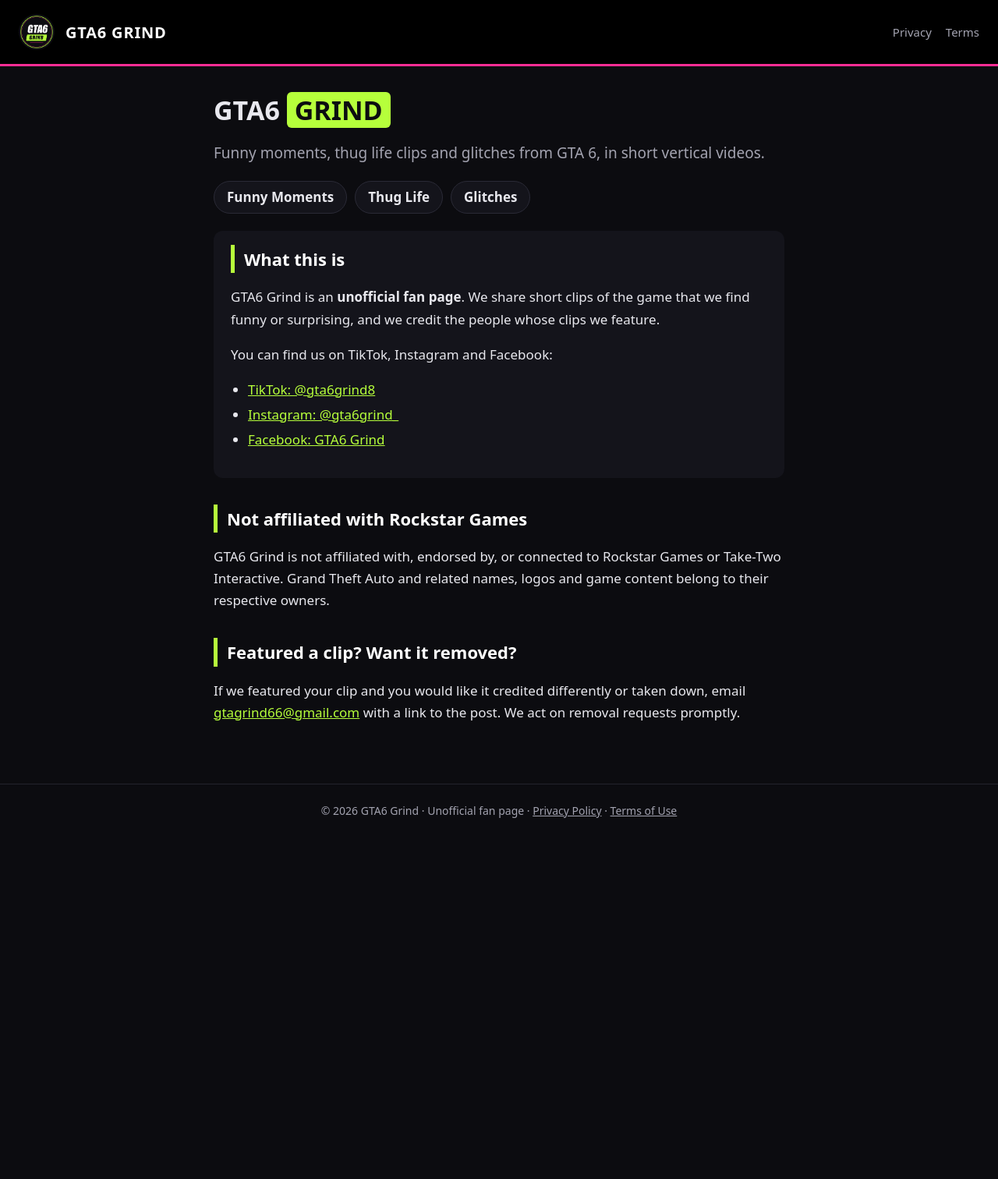
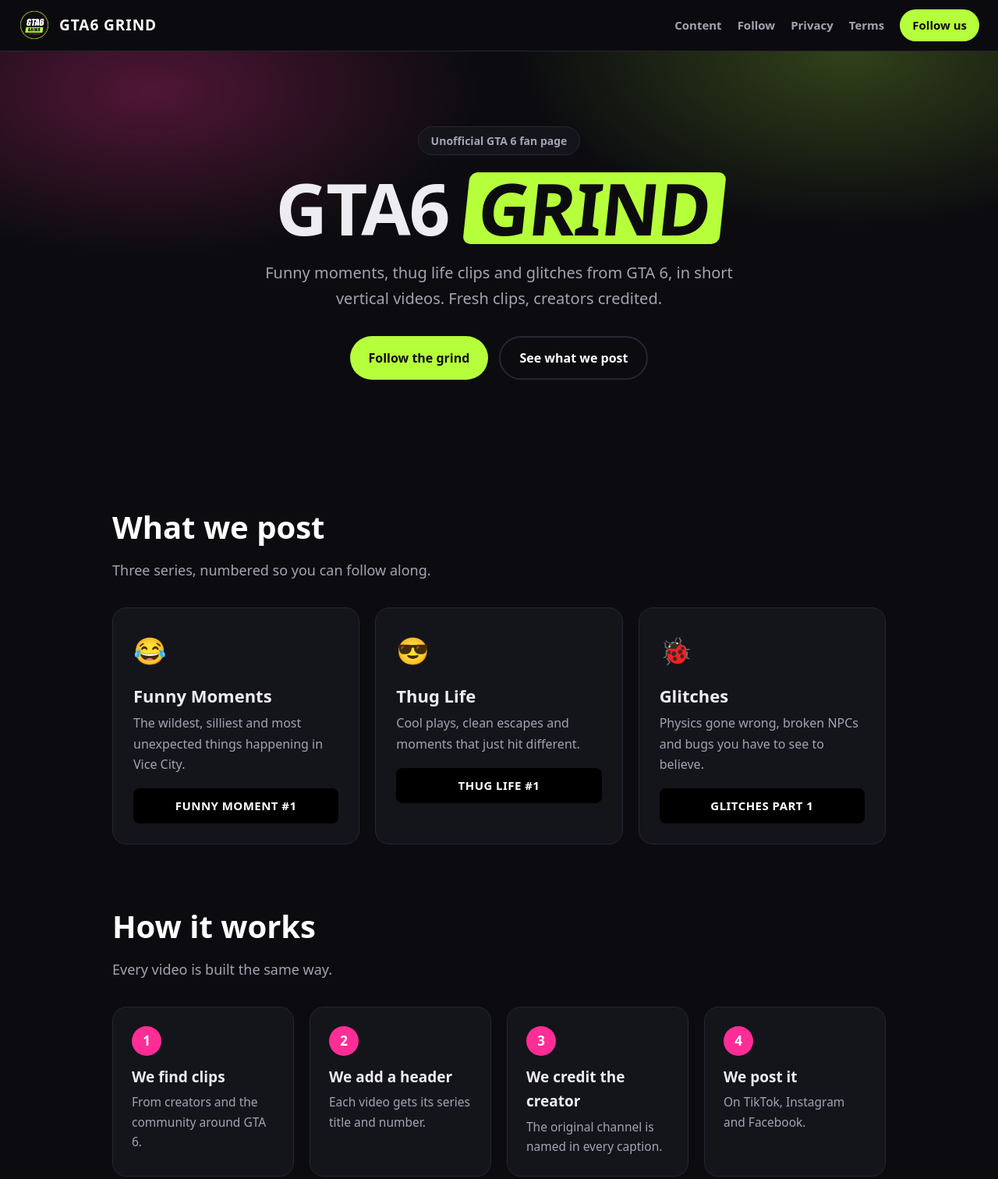
Before and after one commit to arcelen/gta6grind-site, a plain HTML site: page index.html in a window 1280 px wide. Shown: the top 1512 px of the page at 78% size. Before the commit the page ends 1073 px from the top, so only its background shows below. Drawn offline with Linux system fonts and the light colour scheme.

Commit message:
refreshed UI design

```diff
--- a/index.html
+++ b/index.html
@@ -5,6 +5,9 @@
 <meta name="viewport" content="width=device-width,initial-scale=1">
 <title>GTA6 Grind: funny moments, thug life &amp; glitches</title>
 <meta name="description" content="GTA6 Grind is an unofficial fan page sharing funny moments, thug life clips and glitches from GTA 6, with credit to the creators.">
+<meta property="og:title" content="GTA6 Grind">
+<meta property="og:description" content="Funny moments, thug life clips and glitches from GTA 6.">
+<meta property="og:image" content="logo.png">
 <link rel="icon" href="logo.png">
 <link rel="stylesheet" href="style.css">
 </head>
@@ -12,31 +15,79 @@
 <header>
   <img src="logo.png" alt="GTA6 Grind logo">
   <a class="brand" href="index.html">GTA6 GRIND</a>
-  <nav><a href="privacy.html">Privacy</a><a href="terms.html">Terms</a></nav>
+  <nav>
+    <a href="#categories">Content</a>
+    <a href="#follow">Follow</a>
+    <a href="privacy.html">Privacy</a>
+    <a href="terms.html">Terms</a>
+    <a class="cta" href="#follow">Follow us</a>
+  </nav>
 </header>
-<main>
-  <h1>GTA6 <span>GRIND</span></h1>
-  <p class="lead">Funny moments, thug life clips and glitches from GTA 6, in short vertical videos.</p>
 
-  <div class="tags"><span>Funny Moments</span><span>Thug Life</span><span>Glitches</span></div>
+<section class="hero">
+  <span class="eyebrow">Unofficial GTA 6 fan page</span>
+  <h1>GTA6 <span>Grind</span></h1>
+  <p class="lead">Funny moments, thug life clips and glitches from GTA 6, in short vertical videos. Fresh clips, creators credited.</p>
+  <div class="actions">
+    <a class="btn primary" href="#follow">Follow the grind</a>
+    <a class="btn ghost" href="#categories">See what we post</a>
+  </div>
+</section>
 
-  <div class="card">
-    <h2 style="margin-top:0">What this is</h2>
-    <p>GTA6 Grind is an <strong>unofficial fan page</strong>. We share short clips of the game that we find funny or surprising, and we credit the people whose clips we feature.</p>
-    <p>You can find us on TikTok, Instagram and Facebook:</p>
-    <ul>
-      <li><a href="https://www.tiktok.com/@gta6grind8">TikTok: @gta6grind8</a></li>
-      <li><a href="https://www.instagram.com/gta6grind_/">Instagram: @gta6grind_</a></li>
-      <li><a href="https://www.facebook.com/profile.php?id=61596785907584">Facebook: GTA6 Grind</a></li>
-    </ul>
+<section class="section" id="categories">
+  <h2 class="title">What we post</h2>
+  <p class="sub">Three series, numbered so you can follow along.</p>
+  <div class="cards">
+    <div class="cat">
+      <div class="emoji">😂</div>
+      <h3>Funny Moments</h3>
+      <p>The wildest, silliest and most unexpected things happening in Vice City.</p>
+      <div class="bar">Funny Moment #1</div>
+    </div>
+    <div class="cat">
+      <div class="emoji">😎</div>
+      <h3>Thug Life</h3>
+      <p>Cool plays, clean escapes and moments that just hit different.</p>
+      <div class="bar">Thug Life #1</div>
+    </div>
+    <div class="cat">
+      <div class="emoji">🐞</div>
+      <h3>Glitches</h3>
+      <p>Physics gone wrong, broken NPCs and bugs you have to see to believe.</p>
+      <div class="bar">Glitches Part 1</div>
+    </div>
   </div>
+</section>
 
-  <h2>Not affiliated with Rockstar Games</h2>
-  <p>GTA6 Grind is not affiliated with, endorsed by, or connected to Rockstar Games or Take-Two Interactive. Grand Theft Auto and related names, logos and game content belong to their respective owners.</p>
+<section class="section">
+  <h2 class="title">How it works</h2>
+  <p class="sub">Every video is built the same way.</p>
+  <div class="steps">
+    <div class="step"><h3>We find clips</h3><p>From creators and the community around GTA 6.</p></div>
+    <div class="step"><h3>We add a header</h3><p>Each video gets its series title and number.</p></div>
+    <div class="step"><h3>We credit the creator</h3><p>The original channel is named in every caption.</p></div>
+    <div class="step"><h3>We post it</h3><p>On TikTok, Instagram and Facebook.</p></div>
+  </div>
+</section>
 
-  <h2>Featured a clip? Want it removed?</h2>
-  <p>If we featured your clip and you would like it credited differently or taken down, email <a href="mailto:gtagrind66@gmail.com">gtagrind66@gmail.com</a> with a link to the post. We act on removal requests promptly.</p>
-</main>
+<section class="section" id="follow">
+  <h2 class="title">Follow us</h2>
+  <p class="sub">New clips every day.</p>
+  <div class="follow">
+    <a href="https://www.tiktok.com/@gta6grind8"><strong>TikTok</strong><span>@gta6grind8</span></a>
+    <a href="https://www.instagram.com/gta6grind_/"><strong>Instagram</strong><span>@gta6grind_</span></a>
+    <a href="https://www.facebook.com/profile.php?id=61596785907584"><strong>Facebook</strong><span>GTA6 Grind</span></a>
+  </div>
+</section>
+
+<section class="section">
+  <div class="notice">
+    <h2>Not affiliated with Rockstar Games</h2>
+    <p>GTA6 Grind is not affiliated with, endorsed by, or connected to Rockstar Games or Take-Two Interactive. Grand Theft Auto and related names, logos and game content belong to their respective owners.</p>
+    <p><strong>Featured a clip? Want it removed?</strong> Email <a href="mailto:gtagrind66@gmail.com">gtagrind66@gmail.com</a> with a link to the post. We act on removal requests promptly.</p>
+  </div>
+</section>
+
 <footer>
   &copy; 2026 GTA6 Grind &middot; Unofficial fan page &middot; <a href="privacy.html">Privacy Policy</a> &middot; <a href="terms.html">Terms of Use</a>
 </footer>
--- a/style.css
+++ b/style.css
@@ -1,24 +1,78 @@
-:root{--bg:#0c0c10;--panel:#14141b;--text:#e8e8ee;--muted:#a3a3b0;--green:#b6ff3b;--pink:#ff2d95}
+:root{--bg:#0c0c10;--panel:#14141b;--panel2:#1a1a24;--line:#262633;--text:#ececf2;--muted:#a3a3b3;--green:#b6ff3b;--pink:#ff2d95}
 *{box-sizing:border-box}
-body{margin:0;background:var(--bg);color:var(--text);font:17px/1.65 system-ui,-apple-system,"Segoe UI",Roboto,sans-serif}
+html{scroll-behavior:smooth}
+body{margin:0;background:var(--bg);color:var(--text);font:17px/1.65 system-ui,-apple-system,"Segoe UI",Roboto,sans-serif;-webkit-font-smoothing:antialiased}
 a{color:var(--green)}
-header{display:flex;align-items:center;gap:14px;padding:18px 24px;border-bottom:3px solid var(--pink);background:#000}
-header img{width:46px;height:46px;border-radius:50%}
-header a.brand{color:#fff;font-weight:800;letter-spacing:.04em;text-decoration:none;font-size:20px}
-header nav{margin-left:auto;display:flex;gap:18px;flex-wrap:wrap}
-header nav a{color:var(--muted);text-decoration:none;font-size:15px}
+img{max-width:100%}
+
+/* header */
+header{position:sticky;top:0;z-index:10;display:flex;align-items:center;gap:12px;padding:12px 24px;background:rgba(12,12,16,.85);backdrop-filter:blur(10px);border-bottom:1px solid var(--line)}
+header img{width:40px;height:40px;border-radius:50%}
+header a.brand{color:#fff;font-weight:900;letter-spacing:.05em;text-decoration:none;font-size:19px}
+header nav{margin-left:auto;display:flex;gap:20px;align-items:center;flex-wrap:wrap}
+header nav a{color:var(--muted);text-decoration:none;font-size:15px;font-weight:600}
 header nav a:hover{color:var(--green)}
-main{max-width:780px;margin:0 auto;padding:36px 24px 60px}
-h1{font-size:34px;line-height:1.2;margin:0 0 6px}
-h1 span{background:var(--green);color:#0c0c10;padding:0 10px;border-radius:6px}
-h2{font-size:22px;margin:34px 0 8px;color:#fff;border-left:5px solid var(--green);padding-left:12px}
-.lead{color:var(--muted);font-size:19px}
+header nav a.cta{background:var(--green);color:#0c0c10;padding:8px 16px;border-radius:999px}
+header nav a.cta:hover{background:#fff;color:#0c0c10}
+
+/* buttons */
+.btn{display:inline-flex;align-items:center;gap:8px;padding:13px 24px;border-radius:999px;font-weight:800;text-decoration:none;font-size:16px;transition:transform .15s,background .15s}
+.btn:hover{transform:translateY(-2px)}
+.btn.primary{background:var(--green);color:#0c0c10}
+.btn.primary:hover{background:#fff}
+.btn.ghost{border:2px solid var(--line);color:#fff}
+.btn.ghost:hover{border-color:var(--pink);color:var(--pink)}
+
+/* hero */
+.hero{position:relative;overflow:hidden;text-align:center;padding:96px 24px 84px;background:
+  radial-gradient(600px 300px at 15% 10%,rgba(255,45,149,.28),transparent 70%),
+  radial-gradient(600px 320px at 85% 0%,rgba(182,255,59,.22),transparent 70%),var(--bg)}
+.hero .eyebrow{display:inline-block;border:1px solid var(--line);background:var(--panel);color:var(--muted);padding:6px 16px;border-radius:999px;font-size:14px;font-weight:600;margin-bottom:22px}
+.hero h1{font-size:clamp(46px,9vw,92px);line-height:1;margin:0 0 20px;font-weight:900;letter-spacing:-.02em;text-transform:uppercase}
+.hero h1 span{display:inline-block;background:var(--green);color:#0c0c10;padding:0 16px;border-radius:10px;transform:skew(-6deg)}
+.hero p.lead{max-width:640px;margin:0 auto 32px;color:var(--muted);font-size:20px}
+.hero .actions{display:flex;gap:14px;justify-content:center;flex-wrap:wrap}
+
+/* sections */
+.section{max-width:1040px;margin:0 auto;padding:72px 24px 0}
+.section h2.title{font-size:clamp(28px,4vw,40px);margin:0 0 8px;font-weight:900;border:0;padding:0;color:#fff}
+.section p.sub{color:var(--muted);margin:0 0 32px;font-size:18px}
+
+.cards{display:grid;grid-template-columns:repeat(auto-fit,minmax(260px,1fr));gap:20px}
+.cat{background:var(--panel);border:1px solid var(--line);border-radius:18px;padding:26px;transition:transform .2s,border-color .2s}
+.cat:hover{transform:translateY(-4px);border-color:var(--green)}
+.cat .emoji{font-size:34px}
+.cat h3{margin:12px 0 4px;font-size:22px}
+.cat p{margin:0;color:var(--muted);font-size:16px}
+.cat .bar{margin-top:18px;background:#000;color:#fff;font-weight:900;text-align:center;padding:10px;border-radius:8px;font-size:15px;letter-spacing:.03em;text-transform:uppercase}
+
+.steps{display:grid;grid-template-columns:repeat(auto-fit,minmax(220px,1fr));gap:20px;counter-reset:s}
+.step{background:var(--panel);border:1px solid var(--line);border-radius:18px;padding:24px}
+.step::before{counter-increment:s;content:counter(s);display:grid;place-items:center;width:38px;height:38px;border-radius:50%;background:var(--pink);color:#fff;font-weight:900;margin-bottom:12px}
+.step h3{margin:0 0 4px;font-size:19px}
+.step p{margin:0;color:var(--muted);font-size:15.5px}
+
+.follow{display:grid;grid-template-columns:repeat(auto-fit,minmax(220px,1fr));gap:16px}
+.follow a{display:block;background:var(--panel);border:1px solid var(--line);border-radius:16px;padding:22px;text-decoration:none;color:#fff;transition:border-color .2s,transform .2s}
+.follow a:hover{border-color:var(--pink);transform:translateY(-3px)}
+.follow strong{display:block;font-size:20px}
+.follow span{color:var(--muted);font-size:15px}
+
+.notice{background:linear-gradient(135deg,var(--panel),var(--panel2));border:1px solid var(--line);border-left:5px solid var(--pink);border-radius:14px;padding:24px 26px}
+.notice h2{margin:0 0 8px;font-size:22px;border:0;padding:0;color:#fff}
+.notice p{margin:0 0 10px;color:var(--muted)}
+.notice p:last-child{margin:0}
+
+/* text pages (privacy / terms) */
+main{max-width:780px;margin:0 auto;padding:48px 24px 40px}
+main h1{font-size:clamp(32px,5vw,44px);line-height:1.15;margin:0 0 6px;font-weight:900}
+main h2{font-size:22px;margin:34px 0 8px;color:#fff;border-left:5px solid var(--green);padding-left:12px}
 .updated{color:var(--muted);font-size:14px;margin-bottom:24px}
-.card{background:var(--panel);border-radius:12px;padding:18px 22px;margin:22px 0}
-.tags{display:flex;gap:10px;flex-wrap:wrap;margin:20px 0}
-.tags span{background:var(--panel);border:1px solid #2a2a36;border-radius:999px;padding:6px 16px;font-weight:600}
-.todo{background:#3a1a2a;border:1px dashed var(--pink);border-radius:6px;padding:0 6px;color:#ffd0e6}
-footer{border-top:1px solid #23232d;padding:22px 24px;color:var(--muted);font-size:14px;text-align:center}
-footer a{color:var(--muted)}
 ul{padding-left:22px}
 li{margin:4px 0}
+
+footer{margin-top:80px;border-top:1px solid var(--line);padding:28px 24px;color:var(--muted);font-size:14px;text-align:center}
+footer a{color:var(--muted)}
+footer a:hover{color:var(--green)}
+
+@media(max-width:560px){header{padding:10px 16px}header nav{gap:12px}header nav a:not(.cta){display:none}.hero{padding:64px 20px 56px}}
```
